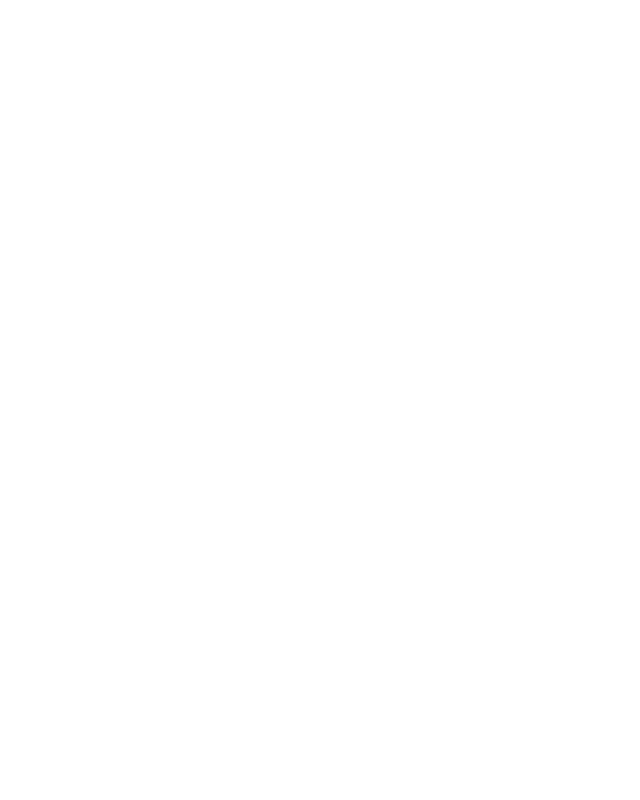
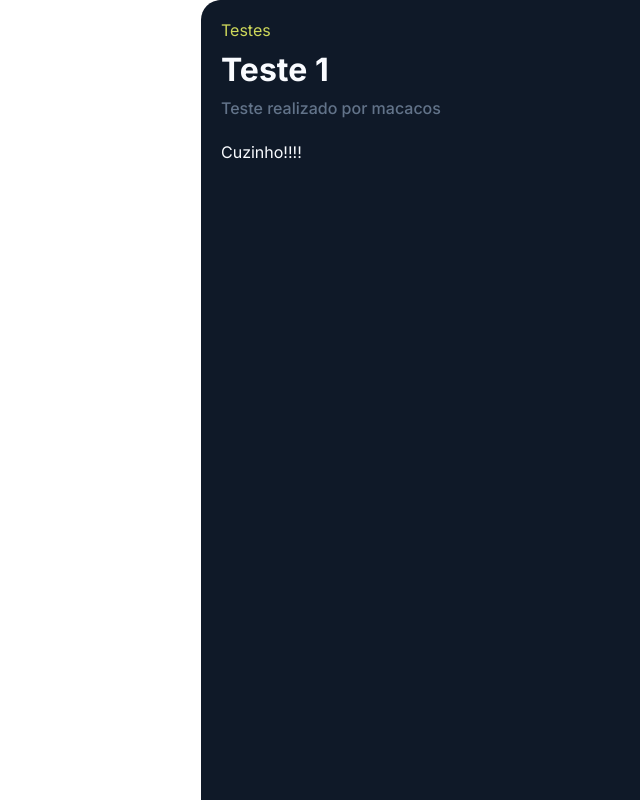
Before and after one commit to uLinck/cmec-project, a React (Create React App) app in the folder Front/: page /teste in a window 1280 px wide. Before the commit this address had no page. Shown: the whole page, without its empty margins (55-695 px from the left). Built offline with nearby package versions, Linux system fonts and the light colour scheme.

Commit message:
✨[CMEC-22] - Finished DocTemplate

```diff
--- a/Front/public/index.html
+++ b/Front/public/index.html
@@ -8,6 +8,11 @@
   <meta name="theme-color" content="#000000" />
   <meta name="description" content="Web site created using create-react-app" />
   <link rel="apple-touch-icon" href="%PUBLIC_URL%/logo192.png" />
+  <link rel="preconnect" href="https://fonts.googleapis.com">
+  <link rel="preconnect" href="https://fonts.gstatic.com" crossorigin>
+  <link
+    href="https://fonts.googleapis.com/css2?family=Inter:ital,opsz,wght@0,14..32,100..900;1,14..32,100..900&display=swap"
+    rel="stylesheet">
   <!--
       manifest.json provides metadata used when your web app is installed on a
       user's mobile device or desktop. See https://developers.google.com/web/fundamentals/web-app-manifest/
--- /dev/null
+++ b/Front/src/Pages/Templates/DocTemplate.tsx
@@ -0,0 +1,59 @@
+import { Box } from "@mui/material"
+import colors from "../../Styles/colors"
+
+type TDocData = {
+    category: string
+    title: string
+    description: string
+    children: React.ReactNode
+}
+
+const Doc = (data: TDocData) => {
+    return (
+        <Box
+            sx={{
+                borderTopLeftRadius: '20px',
+                backgroundColor: colors.neutral80,
+                height: '100%',
+                maxHeight: '100vh',
+                width: '100%',
+                fontFamily: 'Inter',
+                position: 'relative',
+                "&::before": {
+                    content: '""',
+                    position: "absolute",
+                    top: 0,
+                    left: "10px", // Ajusta a posição para fora do elemento
+                    width: "10px",
+                    height: "100%",
+                    borderTopLeftRadius: '20px', // Aplica o border-radius no pseudo-elemento
+                    background: `linear-gradient(to left, ${colors.neutral100}, transparent)`,
+                    zIndex: -10,
+                },
+            }}
+        >
+            <Box sx={{
+                paddingTop: '20px',
+                paddingLeft: '20px',
+            }}>
+                <span
+                    style={{
+                        color: colors.accent100,
+                    }}
+                >{data.category}</span>
+                <h1 style={{ color: colors.neutral0, margin: '0.3em 0' }}>{data.title}</h1>
+                <p style={{ color: colors.neutral40, margin: 0, fontWeight: '500', fontSize: '16px' }}>{data.description}</p>
+            </Box>
+
+            <Box sx={{
+                color: colors.neutral0,
+                marginTop: '1.5em',
+                paddingLeft: '20px',
+            }}>
+                {data.children}
+            </Box>
+        </Box>
+    )
+}
+
+export default Doc
--- a/Front/src/router.tsx
+++ b/Front/src/router.tsx
@@ -2,6 +2,8 @@
 import './App.css';
 
 import Home from './Pages/Home';
+import Doc from './Pages/Templates/DocTemplate';
+import { Box } from '@mui/material';
 
 
 function App() {
@@ -9,6 +11,12 @@
     <BrowserRouter>
       <Routes>
         <Route path="/" element={<Home />} />
+        <Route path="/teste" element={
+          <Box sx={{ height: '100vh', width: '80vw', marginLeft: '20vw', maxWidth: '100vw' }}>
+            <Doc category='Testes' title='Teste 1' description='Teste realizado por macacos'>
+              <Box>Cuzinho!!!!</Box>
+            </Doc>
+          </Box>} />
       </Routes>
     </BrowserRouter>
   );
```
